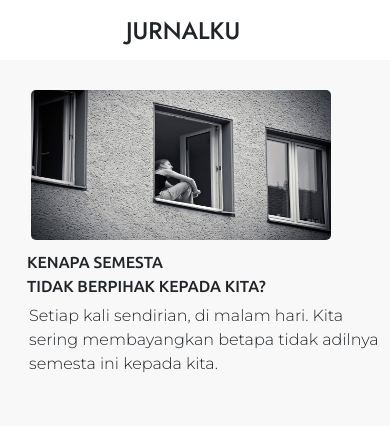
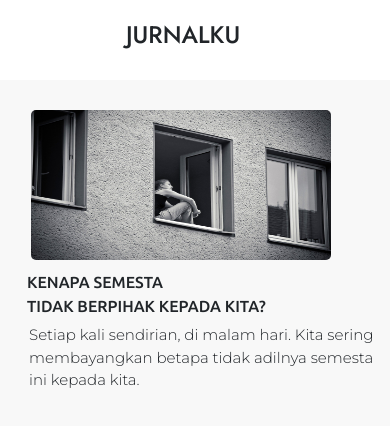
Before and after one commit to Darwanvn/jurnal.io, a plain HTML site: page index.html in a window 390 px wide. Drawn offline with nearby package versions, Linux system fonts and the light colour scheme.

Commit message:
Add files via upload
Commit CSS

```diff
--- a/index.css
+++ b/index.css
@@ -6,7 +6,7 @@
 		.navbar {
 			background-color: white;
 			width: cover;
-			height: 60px;
+			height: 80px;
 		}
 
 		#stories {
@@ -34,7 +34,7 @@
 		.isi {
 			margin-left: 29px;
 			margin-top: -10px;
-			font-size: 16px;
+			font-size: 15px;
 			font-family: 'Montserrat', sans-serif;
 		}
 
```
